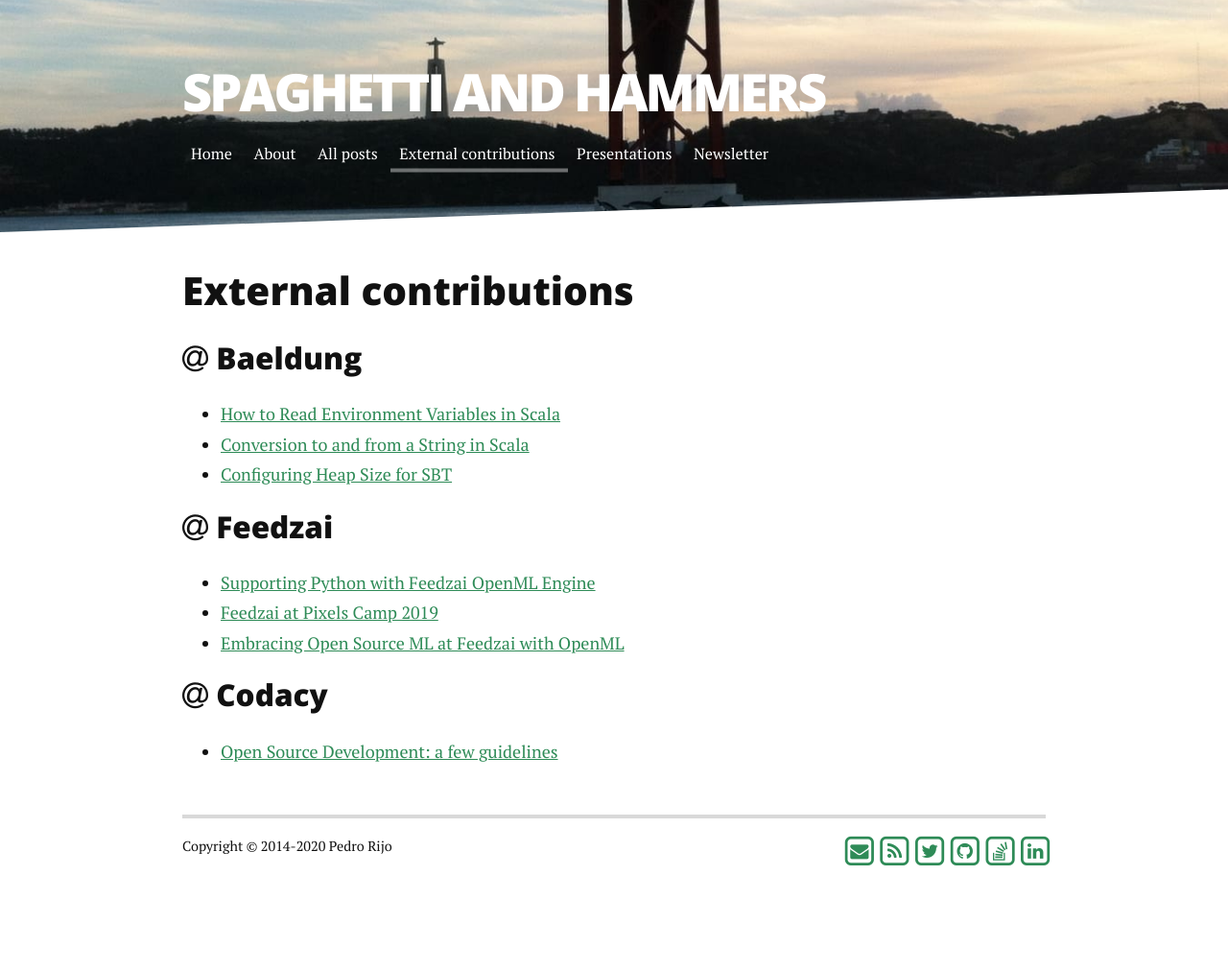
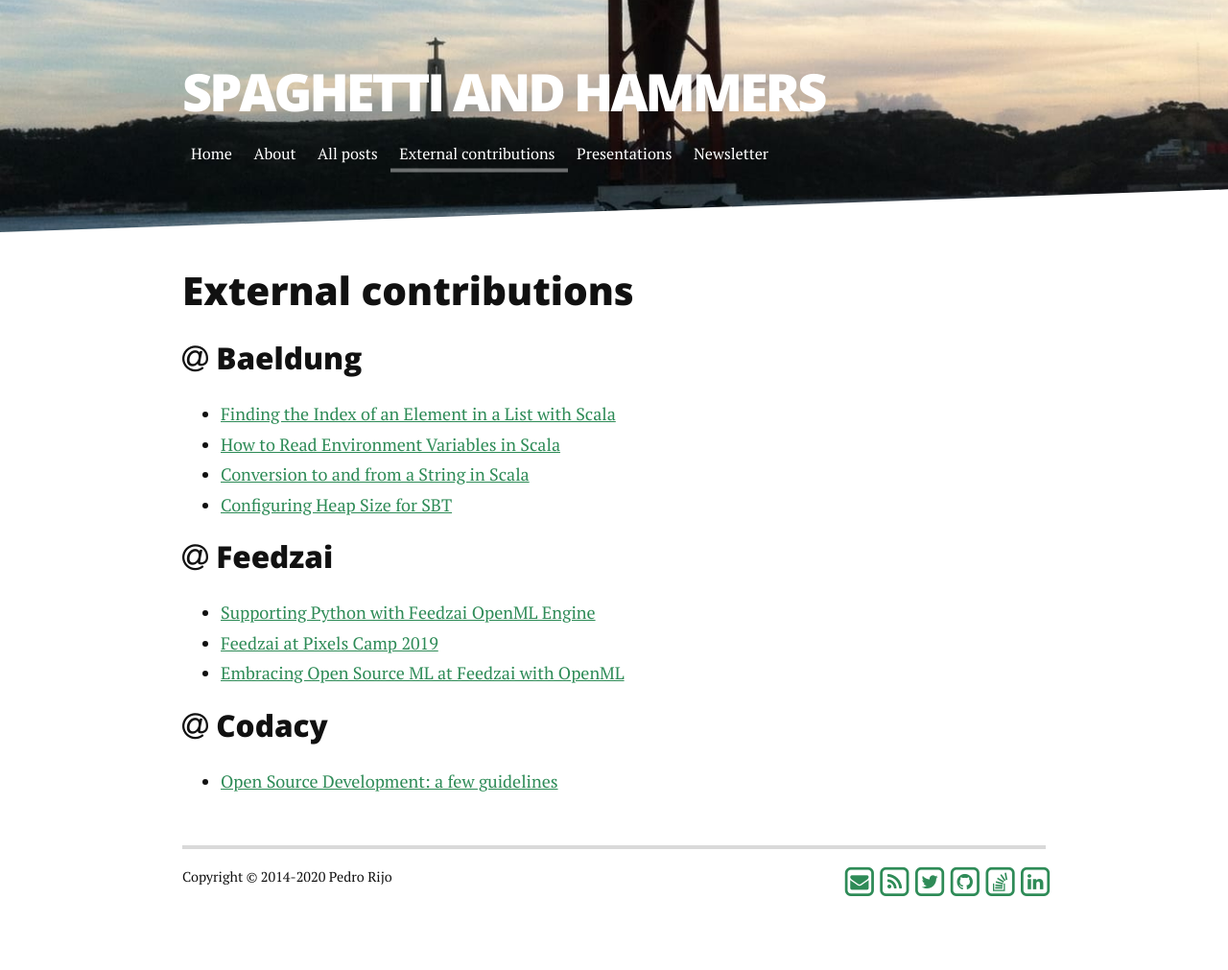
Before and after one commit to pedrorijo91/pedrorijo91.github.io, a Jekyll site: the page built from external.html, in a window 1280 px wide. Shown: the whole page at 96% size. Built offline with Jekyll 4.4.1, drawn with Linux system fonts in a browser that asks for light colours; before the commit the page ends 979 px from its top, so only the background shows below that.

Commit message:
Add baeldung post on List index

```diff
--- a/external.html
+++ b/external.html
@@ -9,6 +9,7 @@
   <h3><i class="fa fa-at" aria-hidden="true"></i> Baeldung</h3>
 
   <ul>
+    <li><a href="https://www.baeldung.com/scala/find-index-element-in-list">Finding the Index of an Element in a List with Scala</a></li>
     <li><a href="https://www.baeldung.com/scala/environment-variables">How to Read Environment Variables in Scala</a></li>
     <li><a href="https://www.baeldung.com/scala/convert-to-from-string">Conversion to and from a String in Scala</a></li>
     <li><a href="https://www.baeldung.com/scala/sbt-heap-size">Configuring Heap Size for SBT</a></li>
```
